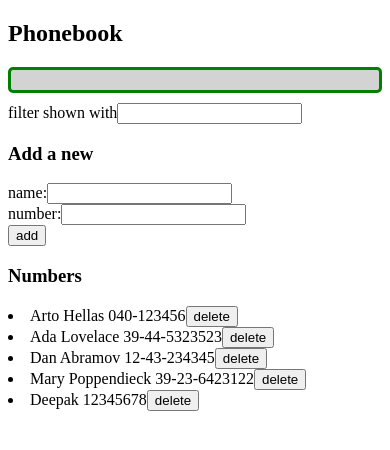
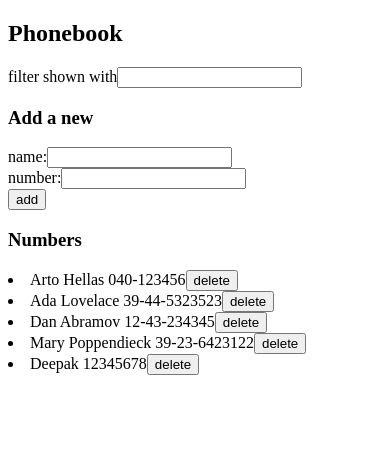
Before and after one commit to mochoteimoso/FullStackOpen, a React (Vite) app in the folder part2/phonebook/: page / in a window 390 px wide. Shown: the top 450 px of the page. Built offline with nearby package versions, Linux system fonts and the light colour scheme; data requests are answered from the project's data file.

Commit message:
Phonebook step 12 - Add catch blocks for update and delete actions and show appropriate notification

```diff
--- a/part2/phonebook/src/App.jsx
+++ b/part2/phonebook/src/App.jsx
@@ -69,7 +69,7 @@ const App = () => {
   const [newName, setNewName] = useState('')
   const [newNumber, setNewNumber] = useState('')
   const [filter, setFilter] = useState('')
-  const [errorMessage, setErrorMessage] = useState('')
+  const [errorMessage, setErrorMessage] = useState({message:'', type: ''})
 
   useEffect(() => {
     personsService
@@ -78,6 +78,11 @@ const App = () => {
         setPersons(initialContacts)
       })
   }, [])
+
+  const showNotification = (message, type) => {
+    setErrorMessage({ message, type })
+    setTimeout(() => setErrorMessage({ message: '', type: ''}), 4000)
+  }
 
   const handleContactDelete = (id) => {
     const person = persons.find(p => p.id === id)
@@ -88,9 +93,7 @@ const App = () => {
           setPersons(persons.filter(p => p.id !== id))
         })
         .catch(error => {
-          alert(
-            `the contact '${person.name}' was already deleted from server`
-          )
+          showNotification(`${person.name} was already deleted from server`, 'error')
           setPersons(persons.filter(p => p.id !== id))
         })
     }
@@ -104,7 +107,7 @@ const App = () => {
 
     if (existingPerson) {
       if (existingPerson.number === newNumber) {
-        alert(`${newName} is already added to phonebook`)
+        showNotification(`${newName} is already added to phonebook`, 'error')
         return
       }
 
@@ -117,16 +120,17 @@ const App = () => {
           .update(existingPerson.id, updatedContact)
           .then(returnedPerson => {
             setPersons(persons.map(p => p.id === existingPerson.id ? returnedPerson : p))
-            setErrorMessage(
-              `Changed number for ${returnedPerson.name}`
-            )
-            setTimeout(() => {
-              setErrorMessage(null)
-            }, 4000)
+            showNotification(`Number was changed for ${returnedPerson.name}`, 'success')
             setNewName('')
             setNewNumber('')
-        })
-      }
+          })
+          .catch(error => {
+            showNotification(`Information of ${existingPerson.name} has already been removed from server`, 'error')
+            setPersons(persons.filter(p => p.id !== existingPerson.id))
+            setNewName('')
+            setNewNumber('')
+          })
+       }
       return
     }
 
@@ -139,12 +143,7 @@ const App = () => {
       .create(personObject)
       .then(returnedPerson => {
         setPersons(persons.concat(returnedPerson))
-        setErrorMessage(
-          `Added ${returnedPerson.name}`
-        )
-        setTimeout(() => {
-          setErrorMessage(null)
-        }, 4000)
+        showNotification(`Added ${returnedPerson.name}`, 'success')
         setNewName('')
         setNewNumber('')
       })
@@ -172,7 +171,7 @@ const App = () => {
   return (
     <div>
       <h2>Phonebook</h2>
-      <Notification message={errorMessage} />
+      <Notification notification={errorMessage} />
       <FilterContacts
         value={filter}
         onChange={handleFilterChange}
--- a/part2/phonebook/src/components/Notification.jsx
+++ b/part2/phonebook/src/components/Notification.jsx
@@ -1,6 +1,9 @@
-const Notification = ({ message }) => {
-  const notificationStyle = {
-    color: 'green',
+const Notification = ({ notification }) => {
+  if (!notification || !notification.message)
+    return null
+
+  const style = {
+    color: notification.type === 'error' ? 'red' : 'green',
     background: 'lightgrey',
     fontSize: '20px',
     borderStyle: 'solid',
@@ -9,13 +12,9 @@ const Notification = ({ message }) => {
     marginBottom: '10px'
   }
 
-  if (message === null) {
-    return null
-  }
-
   return (
-    <div style={notificationStyle}>
-      {message}
+    <div style={style}>
+      {notification.message}
     </div>
   )
 }
```
